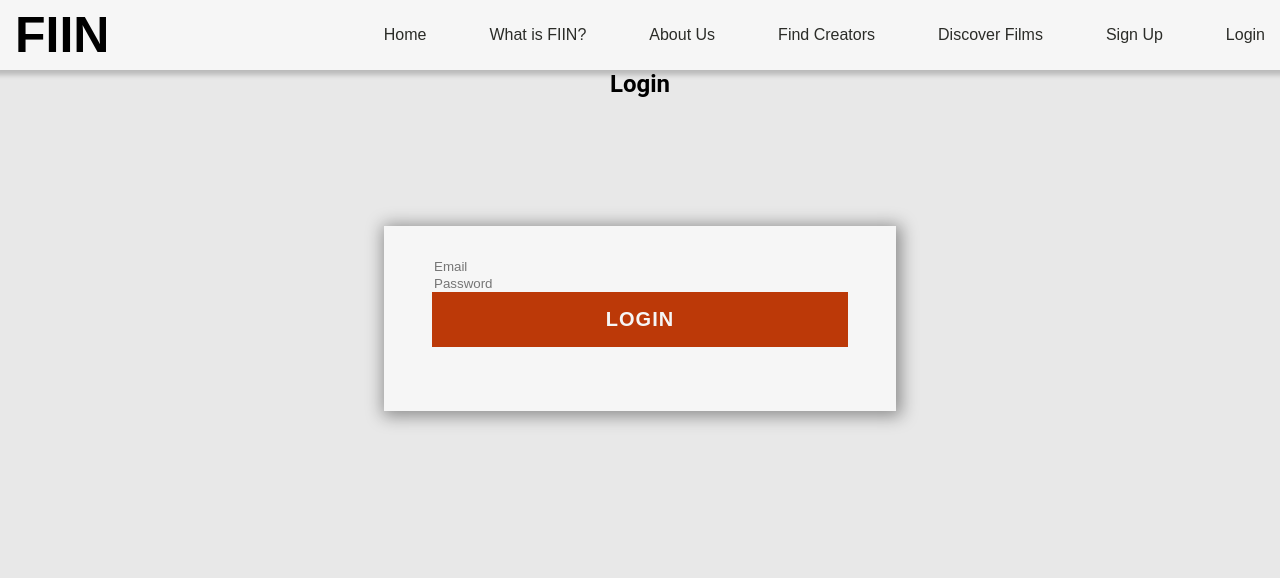
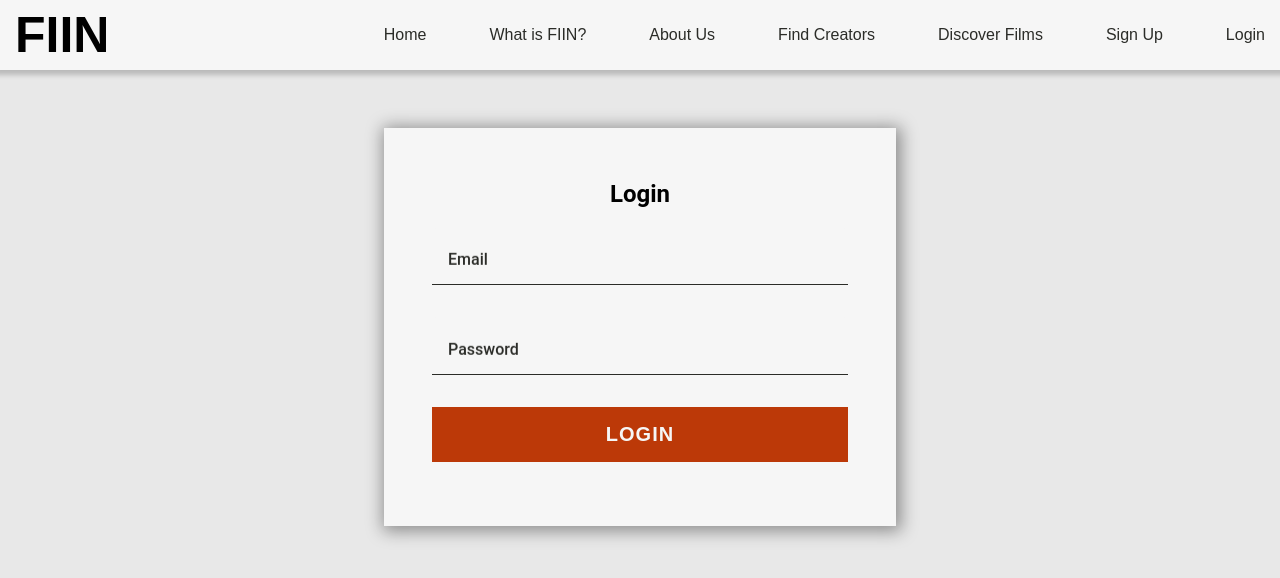
Before and after one commit to Gisaengchung/front-end, a React app: page /login in a window 1280 px wide. Shown: the top 578 px of the page. Built offline with nearby package versions, Linux system fonts and the light colour scheme; no server answers.

Commit message:
login form complete

```diff
--- a/src/auth/AuthForm.css
+++ b/src/auth/AuthForm.css
@@ -7,7 +7,7 @@
   margin-right: auto;
 }
 
-.signUpPage {
+.authPage {
   margin-top: 70px;
   text-align: center;
 }
--- a/src/auth/AuthFormLogin.jsx
+++ b/src/auth/AuthFormLogin.jsx
@@ -14,24 +14,40 @@ const AuthForm = ({ authFn }) => {
   };
 
   return (
-    <div className={styles.signUpPage}>
-      <h2>Login</h2>
+    <div className={styles.authPage}>
       {error && <p>{error.message}</p>}
       <form className={styles.formContainer} onSubmit={handleSubmit}>
+        <h2 className={styles.formHeader}>Login</h2>
+        <div className={styles.field}>
           <input
+            id="email"
+            className={styles.floatingInput}
             type="email"
             value={email}
             placeholder="Email"
             onChange={({ target }) => setEmail(target.value)}
             required />
-
+          <label
+            className={styles.floatingLabel} data-content="Email"
+            htmlFor="email">
+            <span className={styles.hiddenVisually}>Email</span>
+          </label>
+        </div>
+        <div className={styles.field}>
           <input
+            id="password"
+            className={styles.floatingInput}
             type="password"
             value={password}
             placeholder="Password"
             onChange={({ target }) => setPassword(target.value)}
             required />
-
+          <label
+            className={styles.floatingLabel} data-content="Password"
+            htmlFor="password">
+            <span className={styles.hiddenVisually}>Password</span>
+          </label>
+        </div>
         <button>Login</button>
       </form>
     </div>
--- a/src/auth/AuthFormSignup.jsx
+++ b/src/auth/AuthFormSignup.jsx
@@ -24,7 +24,7 @@ const AuthForm = ({ authFn }) => {
   };
 
   return (
-    <div className={styles.signUpPage}>
+    <div className={styles.authPage}>
       {error && <p>{error.message}</p>}
       <form className={styles.formContainer} onSubmit={handleSubmit}>
         <h2 className={styles.formHeader}>Sign Up</h2>
```
Lines whose indentation alone changed are shown as unchanged.
